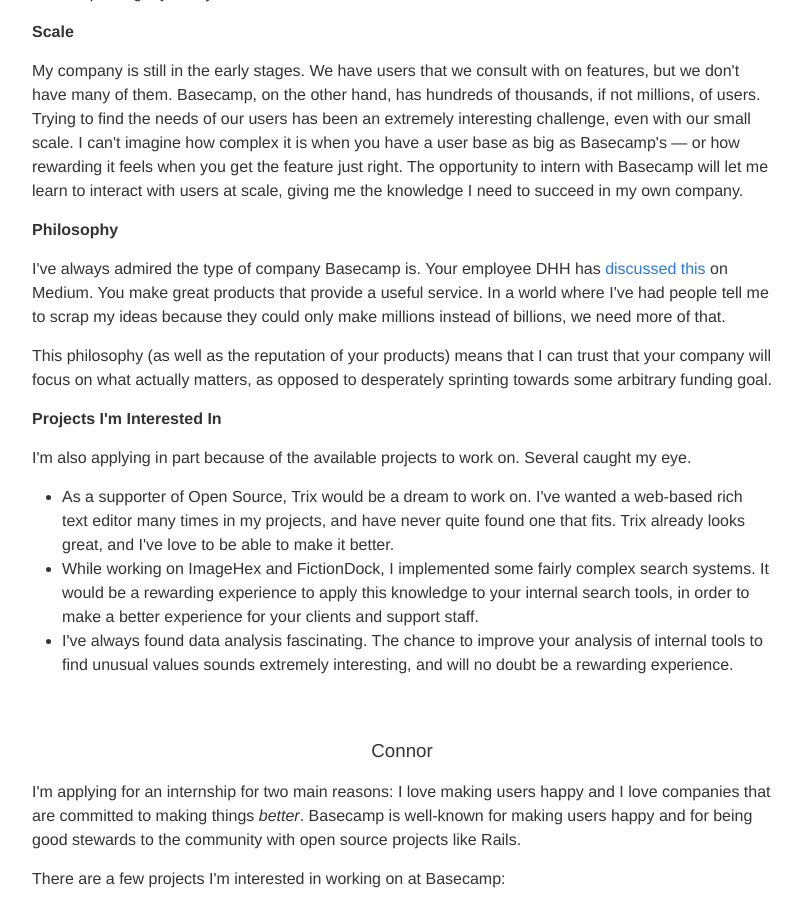
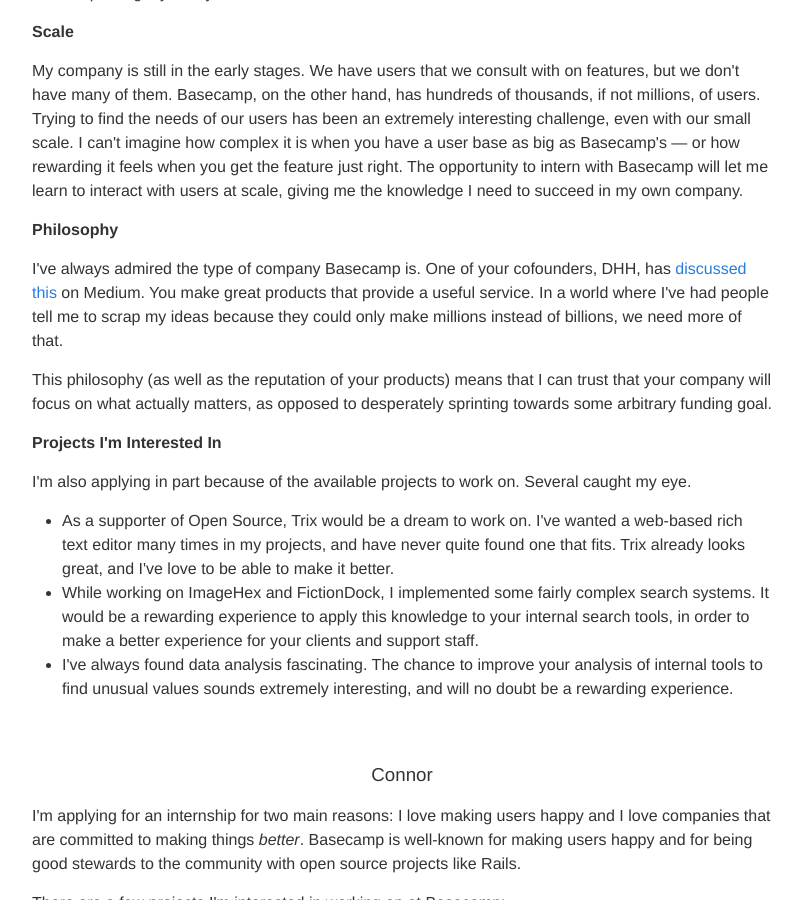
Before and after one commit to noidedmedia/noidedmedia.github.io, a Jekyll site: the page built from basecamp/index.html, in a window 1280 px wide and 900 px high, scrolled down 4229 px. Shown: the whole window, without its empty margins (238-1040 px from the left). Built offline with Jekyll 4.4.1, drawn with Linux system fonts in a browser that asks for light colours.

Commit message:
better wording

```diff
--- a/basecamp/index.html
+++ b/basecamp/index.html
@@ -104,7 +104,7 @@
 
     <p><b>Philosophy</b>
     <p>I've always admired the type of company Basecamp is.
-    Your employee DHH has <a href="https://signalvnoise.com/reconsider-41adf356857">discussed this</a> on Medium.
+    One of your cofounders, DHH, has <a href="https://signalvnoise.com/reconsider-41adf356857">discussed this</a> on Medium.
     You make great products that provide a useful service.
     In a world where I've had people tell me to scrap my ideas because they could only make millions instead of billions, we need more of that.
     <p>
```
